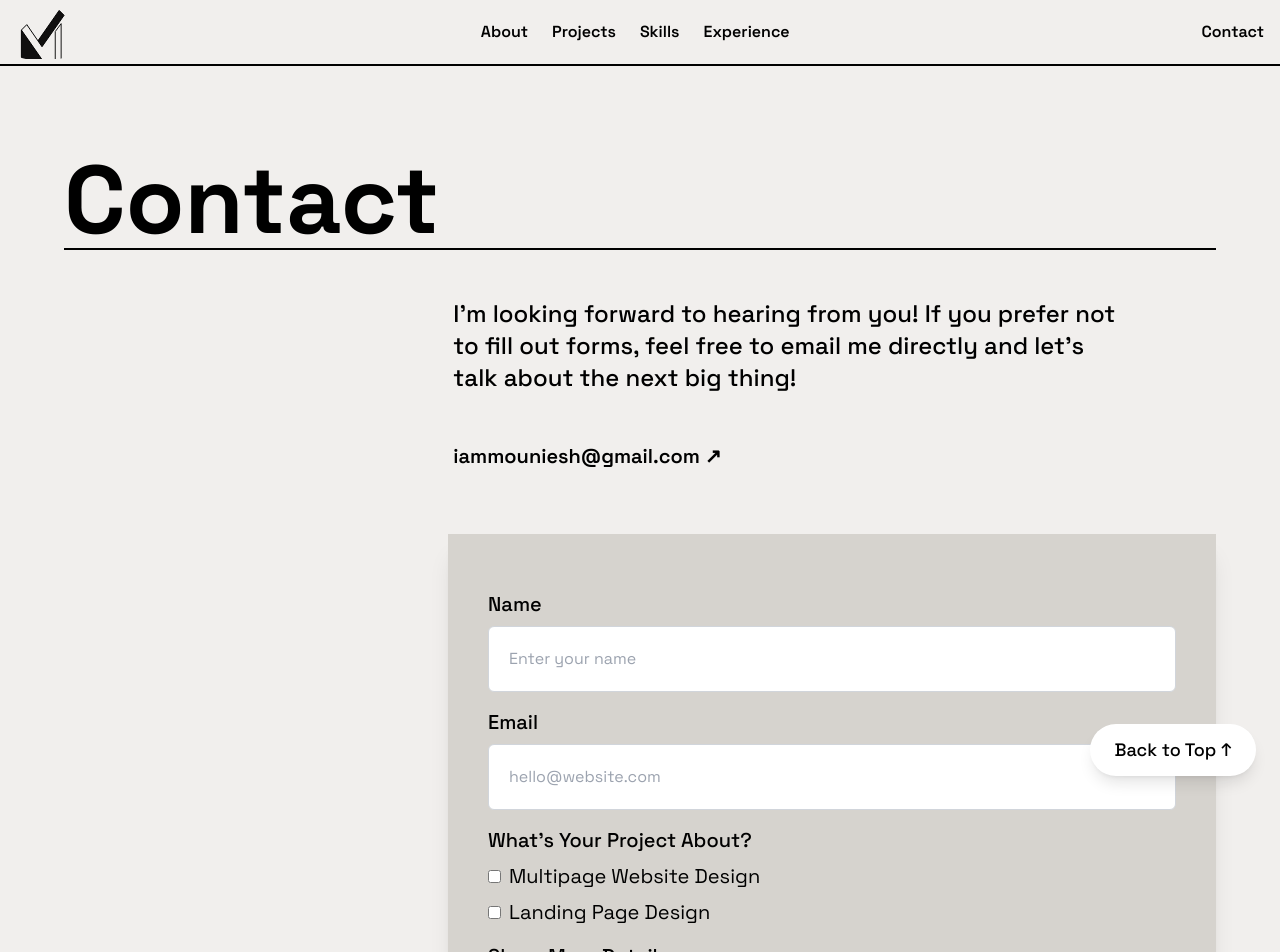
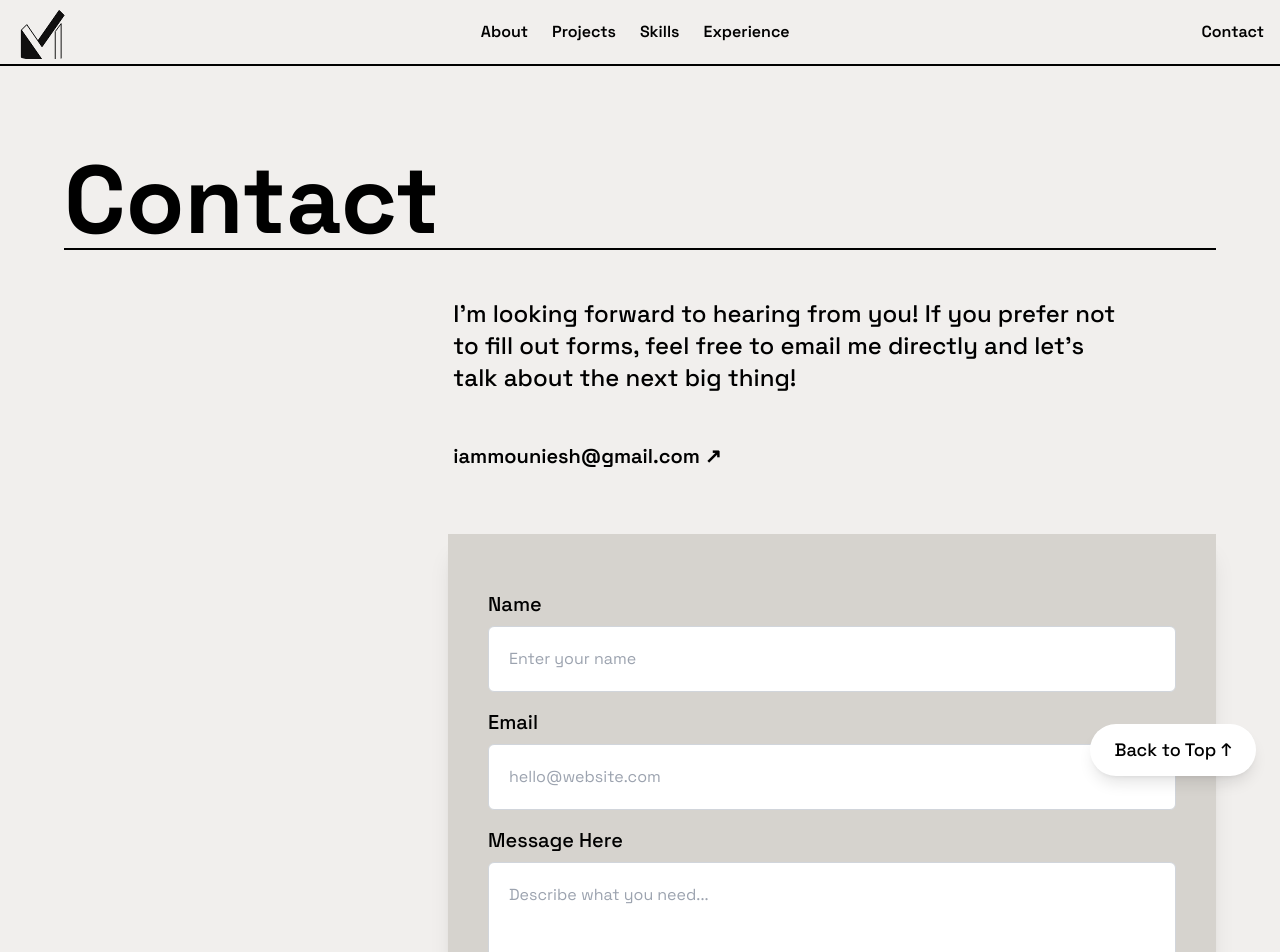
Before and after one commit to Mounieshh/portfolio-mouniesh, a Next.js app: page /contact in a window 1280 px wide. Shown: the top 952 px of the page. Built offline with nearby package versions, Linux system fonts and the light colour scheme.

Commit message:
contact page updated

```diff
--- a/app/contact/page.jsx
+++ b/app/contact/page.jsx
@@ -51,25 +51,10 @@ const ContactPage = () => {
                   />
                 </div>
               </div>
-              <div className="mb-2 sm:mb-3 md:mb-4">
-                <label className="block text-sm sm:text-base md:text-lg lg:text-xl font-medium mb-1 sm:mb-2">
-                  What's Your Project About?
-                </label>
-                <div className="space-y-2">
-                  <label className="flex items-center">
-                    <input type="checkbox" name="Multi Page" className="mr-2 focus:ring-black" />
-                    <span className="text-sm sm:text-base md:text-lg lg:text-xl">Multipage Website Design</span>
-                  </label>
-                  <label className="flex items-center">
-                    <input type="checkbox" name="Single Static Site" className="mr-2 focus:ring-black" />
-                    <span className="text-sm sm:text-base md:text-lg lg:text-xl">Landing Page Design</span>
-                  </label>
-                </div>
-              </div>
 
               <div className="mb-2 sm:mb-3 md:mb-4">
                 <label className="block text-sm sm:text-base md:text-lg lg:text-xl font-medium mb-1 sm:mb-2">
-                  Share More Details
+                  Message Here
                 </label>
                 <textarea
                   name="text"
```
